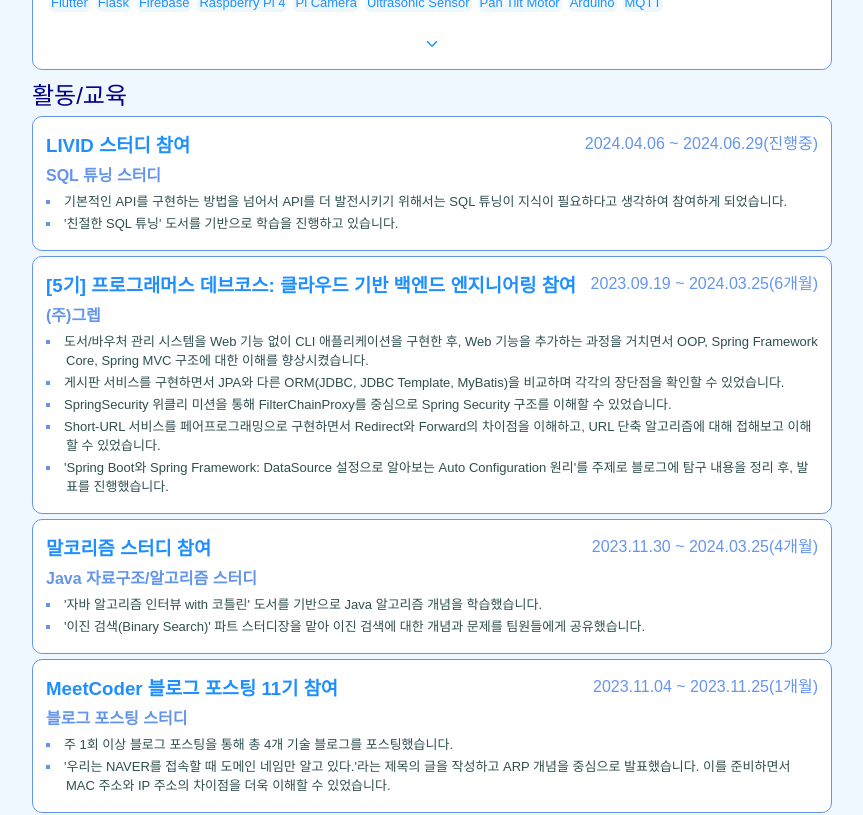
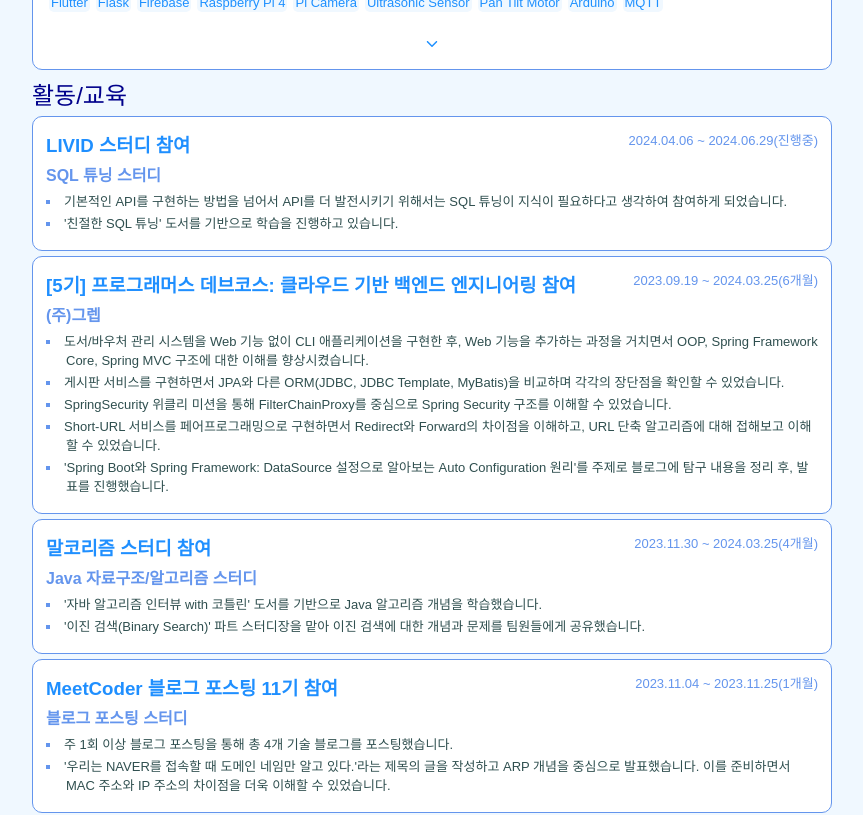
Before and after one commit to Sehee-Lee-01/Sehee-Lee-01.github.io, a React (Create React App) app: page / in a window 1280 px wide. Shown: the part 1160-1975 px from the top of the page, without its empty margins (208-1071 px from the left). Built offline with nearby package versions, Linux system fonts and the light colour scheme; a web font is replaced by a local one.

Commit message:
update: 글씨 크기 조정

```diff
--- a/src/routes/Root/App.css
+++ b/src/routes/Root/App.css
@@ -89,6 +89,7 @@ p>b {
     color: #6495ed;
     float: right;
     margin-bottom: 4px;
+    font-size: small;
 }
 
 .mul-line-list {
```
